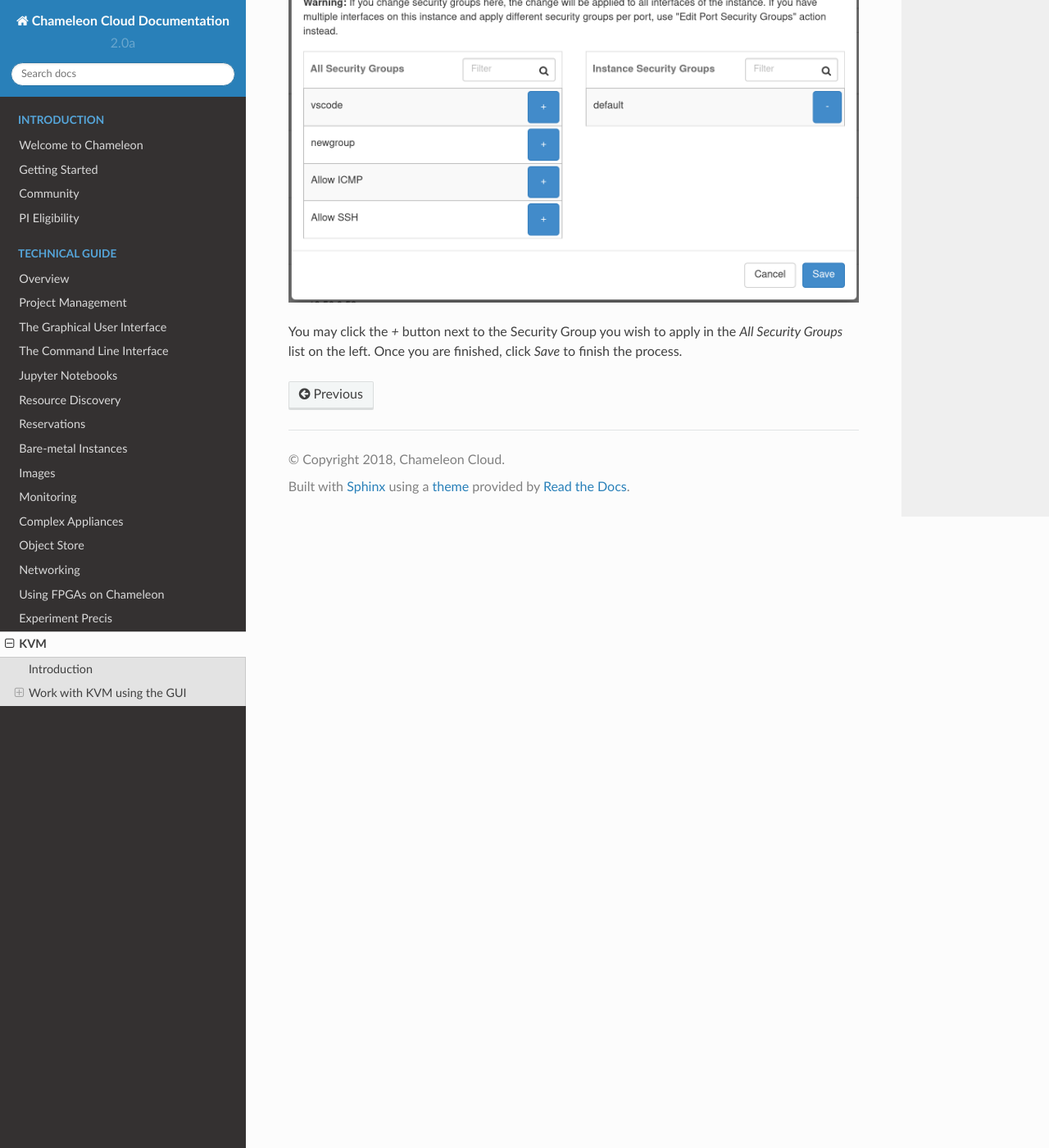
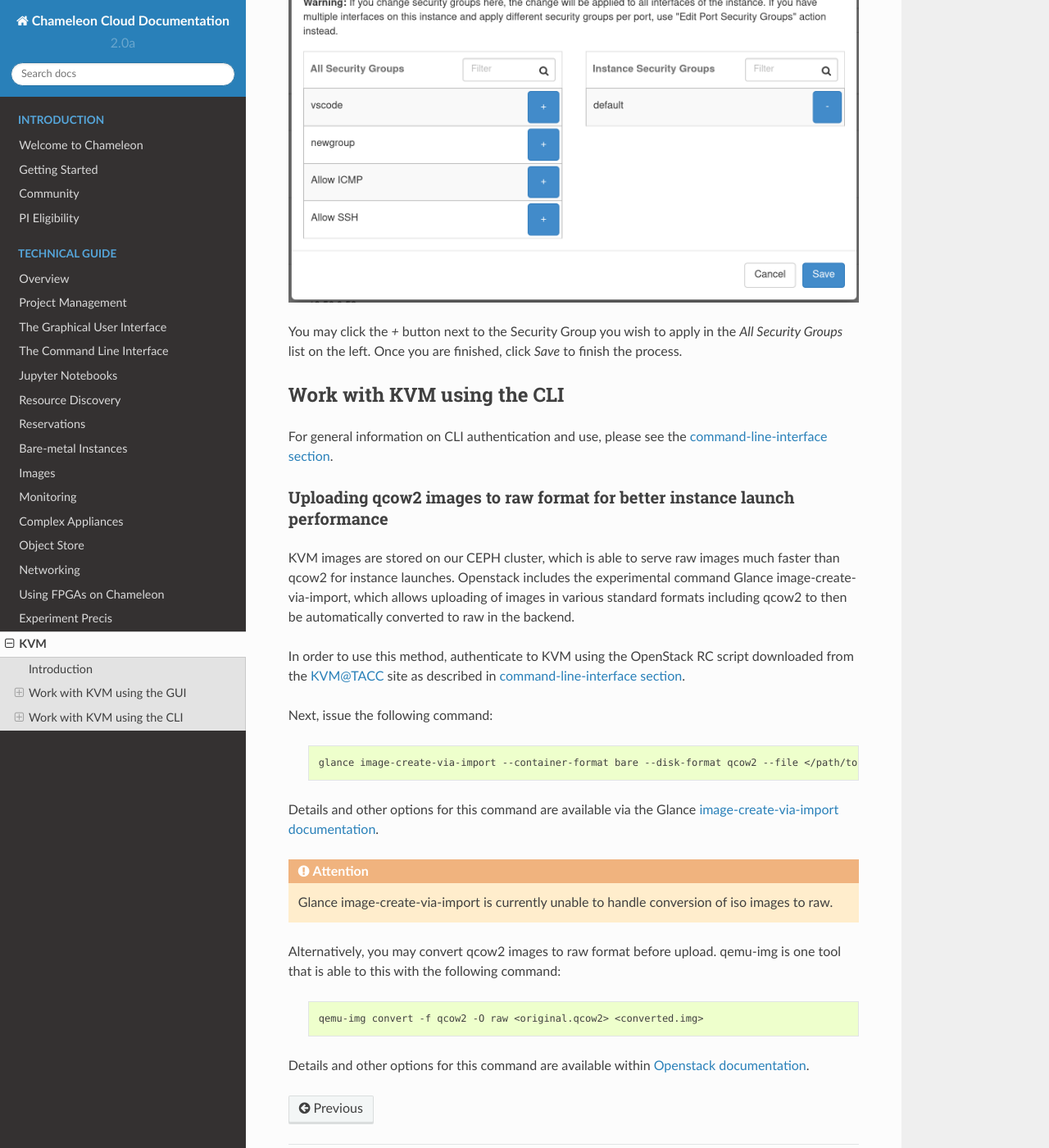
Before and after one commit to ChameleonCloud/docs, a Sphinx documentation site: the page built from source/technical/kvm.rst, in a window 1280 px wide and 1400 px high, scrolled down 9066 px. Shown: the whole window at 82% size. Built offline with Sphinx 7.4.7 and the Read the Docs theme 2.0.0, drawn with Linux system fonts in a browser that asks for light colours.

Commit message:
Created kvm cli section to include image conversion options

```diff
--- a/source/technical/kvm.rst
+++ b/source/technical/kvm.rst
@@ -131,3 +131,34 @@ The *Security Groups* tab in the *Edit Instance* dialog will pop up.
 .. figure:: kvm/new_editinstance.png
 
 You may click the *+* button next to the Security Group you wish to apply in the *All Security Groups* list on the left. Once you are finished, click *Save* to finish the process.
+
+Work with KVM using the CLI
+---------------------------
+
+For general information on CLI authentication and use, please see the `command-line-interface section <https://chameleoncloud.readthedocs.io/en/latest/technical/cli.html#the-command-line-interface>`_.
+
+Uploading qcow2 images to raw format for better instance launch performance
+~~~~~~~~~~~~~~~~~~~~~~~~~~~~~~~~~~~~~~~~~~~~~~~~~~~~~~~~~~~~~~~~~~~~~~~~~~~
+
+KVM images are stored on our CEPH cluster, which is able to serve raw images much faster than qcow2 for instance launches. Openstack includes the experimental command Glance image-create-via-import, which allows uploading of images in various standard formats including qcow2 to then be automatically converted to raw in the backend.
+
+In order to use this method, authenticate to KVM using the OpenStack RC script downloaded from the `KVM@TACC <https://kvm.tacc.chameleoncloud.org>`_ site as described in `command-line-interface section <https://chameleoncloud.readthedocs.io/en/latest/technical/cli.html#the-command-line-interface>`_.
+
+Next, issue the following command:
+
+   .. code-block:: shell
+
+       glance image-create-via-import --container-format bare --disk-format qcow2 --file </path/to/image> --name <image name>
+
+Details and other options for this command are available via the Glance `image-create-via-import documentation <https://docs.openstack.org/python-glanceclient/train/cli/details.html#glance-image-create-via-import>`_.
+
+.. attention::
+    Glance image-create-via-import is currently unable to handle conversion of iso images to raw.
+
+Alternatively, you may convert qcow2 images to raw format before upload. qemu-img is one tool that is able to this with the following command:
+
+   .. code-block:: shell
+
+       qemu-img convert -f qcow2 -O raw <original.qcow2> <converted.img>
+
+Details and other options for this command are available within `Openstack documentation <https://docs.openstack.org/image-guide/convert-images.html>`_.
```
